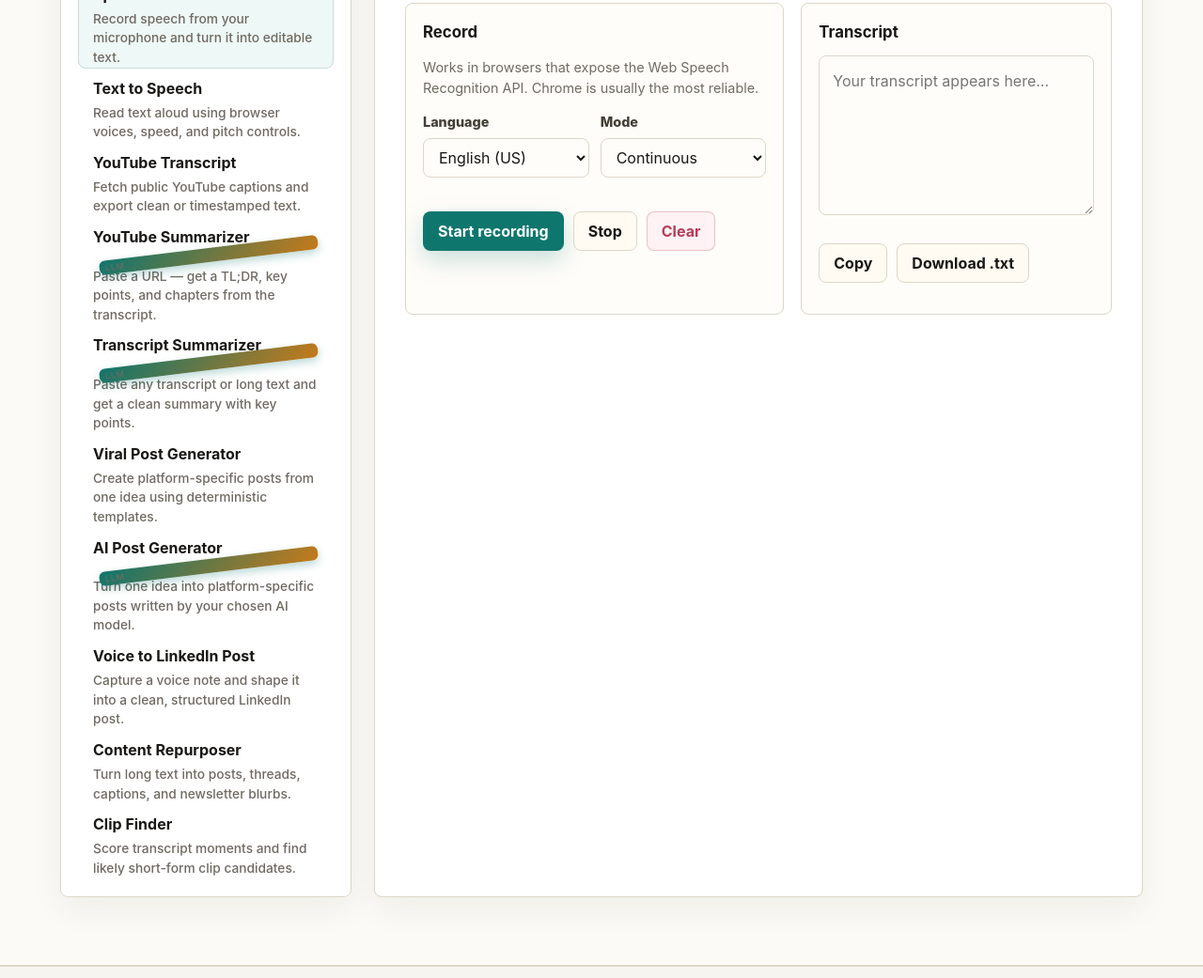
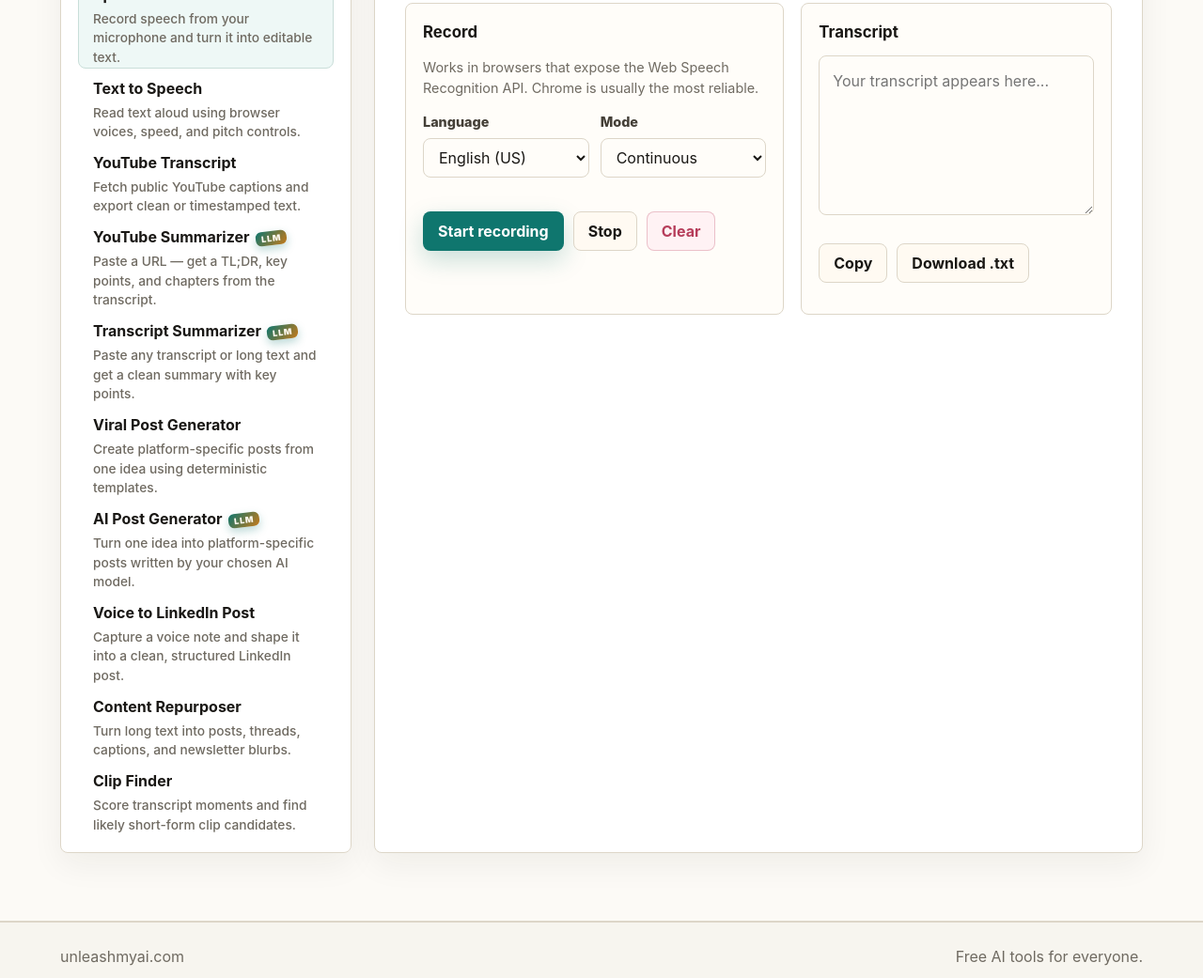
Before and after one commit to rohitatp/unleashmyai, a website: page public/index.html in a window 1280 px wide. Shown: the part 1257-2298 px from the top of the page at 94% size. Drawn offline with Linux system fonts and the light colour scheme.

Commit message:
Fix LLM badge rendering as a strikethrough bar in the sidebar
The sidebar rule `.tool-tab span { display: block }` (meant for the tool
description) also matched the badge <span>, forcing it full-width; with the
-7deg rotation it rendered as a giant slanted bar across the title, and the
muted `.tool-tab span` color/weight washed out the "LLM" text. Lock the tab
badge to inline-flex, auto width, white text, weight 900.

Co-Authored-By: Claude Opus 4.8 (1M context) <noreply@anthropic.com>

```diff
--- a/public/styles.css
+++ b/public/styles.css
@@ -316,9 +316,13 @@ button:disabled {
 }
 
 .tool-tab .llm-badge {
+  display: inline-flex;
+  width: auto;
   margin-left: 6px;
   vertical-align: middle;
+  color: #fffaf0;
   font-size: 0.56rem;
+  font-weight: 900;
   padding: 1px 6px;
 }
 
```
